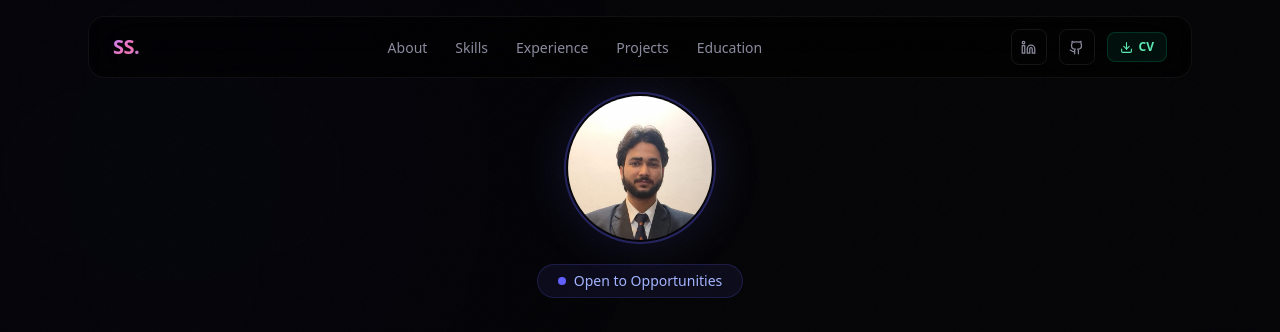
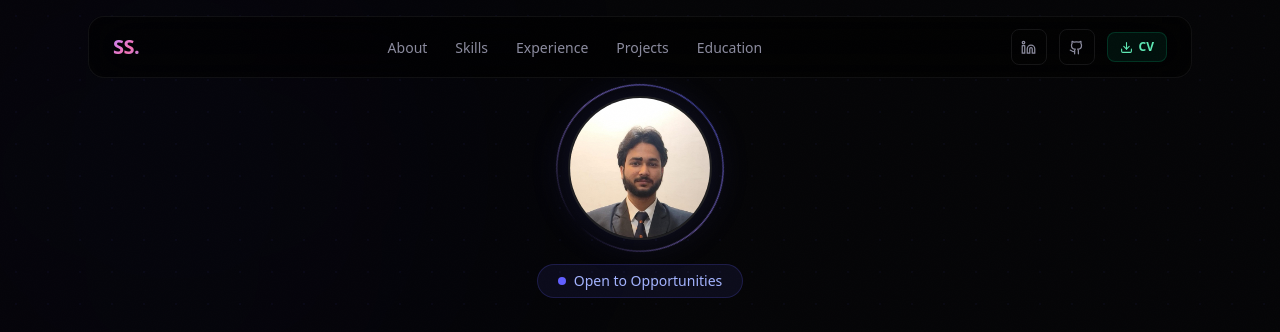
Before and after one commit to ServerA-A/siddhantca, a Next.js app: page / in a window 1280 px wide. Shown: the top 332 px of the page. Built offline with nearby package versions, Linux system fonts and the light colour scheme.

Commit message:
first commit

```diff
--- a/app/globals.css
+++ b/app/globals.css
@@ -296,6 +296,31 @@ body {
   width: 100%;
 }
 
+/* ── Profile photo frame ── */
+@keyframes profile-ring-spin {
+  0%   { transform: rotate(0deg); }
+  100% { transform: rotate(360deg); }
+}
+
+.profile-frame {
+  position: relative;
+}
+
+.profile-ring {
+  background: conic-gradient(
+    from 0deg,
+    #6366f1 0%,
+    #a78bfa 25%,
+    transparent 50%,
+    #a78bfa 75%,
+    #6366f1 100%
+  );
+  animation: profile-ring-spin 6s linear infinite;
+  mask: radial-gradient(farthest-side, transparent calc(100% - 2px), #fff calc(100% - 1px));
+  -webkit-mask: radial-gradient(farthest-side, transparent calc(100% - 2px), #fff calc(100% - 1px));
+  opacity: 0.6;
+}
+
 /* ── Mobile menu ── */
 @keyframes mobile-menu-enter {
   from {
--- a/app/page.tsx
+++ b/app/page.tsx
@@ -266,9 +266,13 @@ export default function Home() {
           <div className="dot-grid absolute inset-0 opacity-40" />
 
           <div className="relative mx-auto flex min-h-screen max-w-6xl flex-col items-center justify-center px-4 sm:px-6 pt-24 pb-16 text-center">
-            {/* profile photo */}
+            {/* profile photo with frame */}
             <div className="animate-fade-in-up opacity-0 mb-4 sm:mb-6">
-              <div className="relative h-28 w-28 sm:h-36 sm:w-36 rounded-full overflow-hidden ring-2 ring-indigo-500/30 ring-offset-2 ring-offset-[var(--color-background)] shadow-[0_0_50px_rgba(99,102,241,0.2)]">
+              <div className="profile-frame relative flex items-center justify-center">
+                {/* Spinning gradient ring */}
+                <div className="profile-ring absolute h-34 w-34 sm:h-42 sm:w-42 rounded-full" />
+                {/* Inner photo container */}
+                <div className="relative h-28 w-28 sm:h-36 sm:w-36 rounded-full overflow-hidden border-2 border-white/10 shadow-[0_0_40px_rgba(99,102,241,0.15)]">
                   <Image
                     src="/profile.jpeg"
                     alt="Sidhant Sharma"
@@ -276,6 +280,7 @@ export default function Home() {
                     className="object-cover object-top"
                     priority
                   />
+                </div>
               </div>
             </div>
 
```
Also changed, not shown: 1 other file (tests, documents, lock files or other folders). Lines whose indentation alone changed are shown as unchanged.
